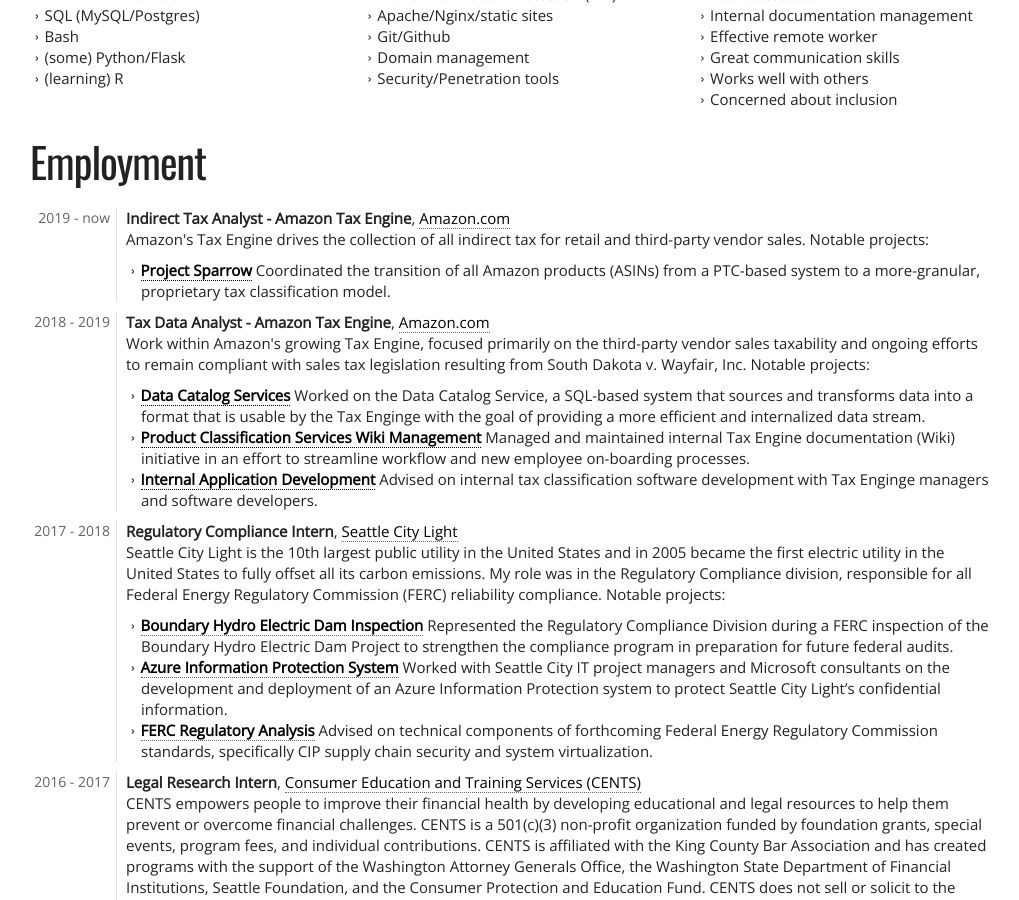
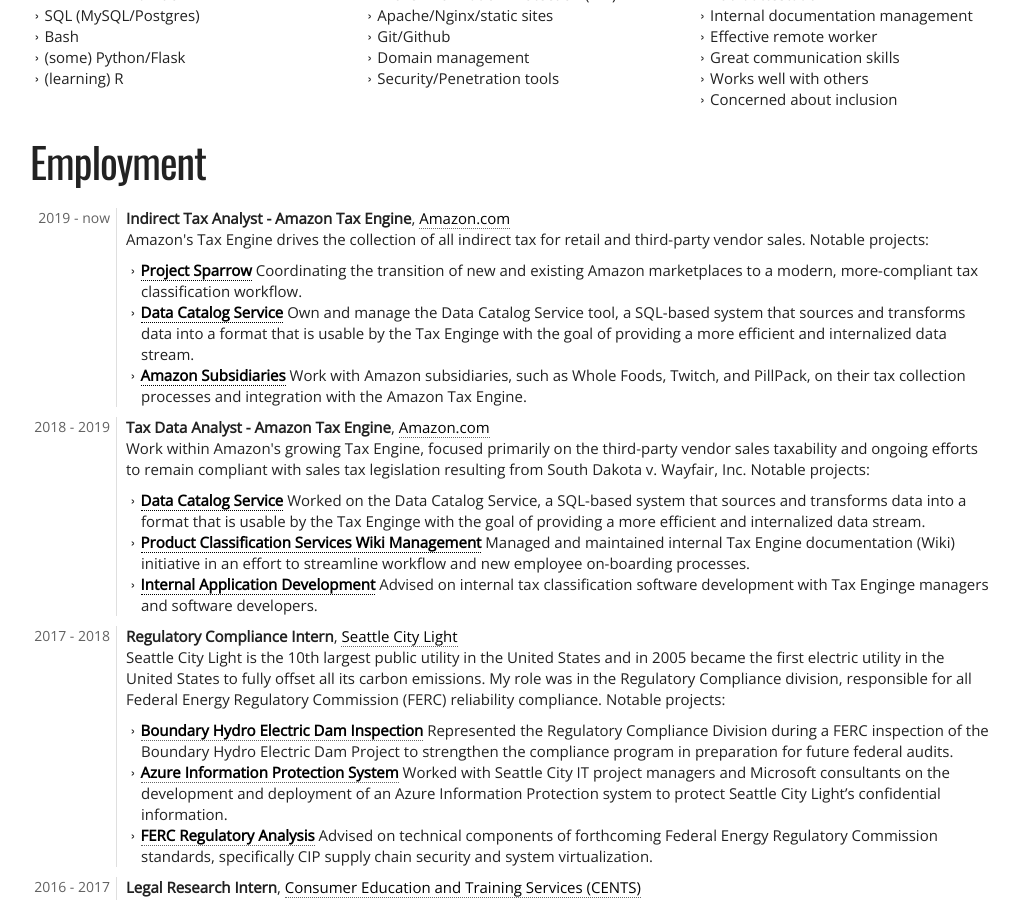
Before and after one commit to barrecan/cv, a Jekyll site: the page built from index.html, in a window 1280 px wide and 900 px high, scrolled down 477 px. Shown: the whole window, without its empty margins (130-1149 px from the left). Built offline with Jekyll 4.4.1, drawn with Linux system fonts in a browser that asks for light colours; nearby versions of some CDN libraries.

```diff
--- a/_data/cv.yml
+++ b/_data/cv.yml
@@ -24,7 +24,15 @@ career:
       - title: Project Sparrow
         link:
         description: >-
-          Coordinated the transition of all Amazon products (ASINs) from a PTC-based system to a more-granular, proprietary tax classification model.
+          Coordinating the transition of new and existing Amazon marketplaces to a modern, more-compliant tax classification workflow.
+      - title: Data Catalog Service
+        link:
+        description: >-
+          Own and manage the Data Catalog Service tool, a SQL-based system that sources and transforms data into a format that is usable by the Tax Enginge with the goal of providing a more efficient and internalized data stream.
+      - title: Amazon Subsidiaries
+        link:
+        description: >-
+          Work with Amazon subsidiaries, such as Whole Foods, Twitch, and PillPack, on their tax collection processes and integration with the Amazon Tax Engine.
   - company: Amazon.com
     link: https://www.amazon.com/
     title: Tax Data Analyst - Amazon Tax Engine
@@ -33,7 +41,7 @@ career:
     description: >
       Work within Amazon's growing Tax Engine, focused primarily on the third-party vendor sales taxability and ongoing efforts to remain compliant with sales tax legislation resulting from South Dakota v. Wayfair, Inc.
     projects:
-      - title: Data Catalog Services
+      - title: Data Catalog Service
         description: >-
           Worked on the Data Catalog Service, a SQL-based system that sources and transforms data into a format that is usable by the Tax Enginge with the goal of providing a more efficient and internalized data stream.
       - title: Product Classification Services Wiki Management
```
